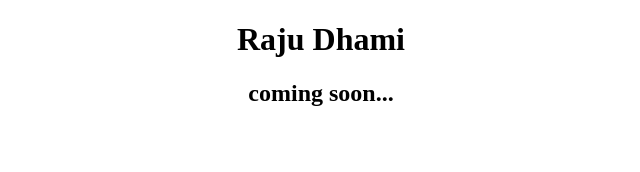
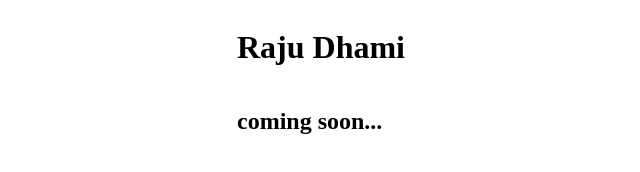
Before and after one commit to Raju/rajudhami.me, a plain HTML site: page index.html in a window 1280 px wide. Shown: the whole page, without its empty margins (319-959 px from the left). Drawn offline with Linux system fonts and the light colour scheme.

Commit message:
Update index.html

```diff
--- a/index.html
+++ b/index.html
@@ -7,7 +7,7 @@
 		<title>Raju Dhami</title>
 	</head>
 	<body>
-		<div style="text-align: center">
+		<div style="display: grid; place-content: center">
 			<h1>Raju Dhami</h1>
 			<h2>coming soon...</h2>
 		</div>
```
